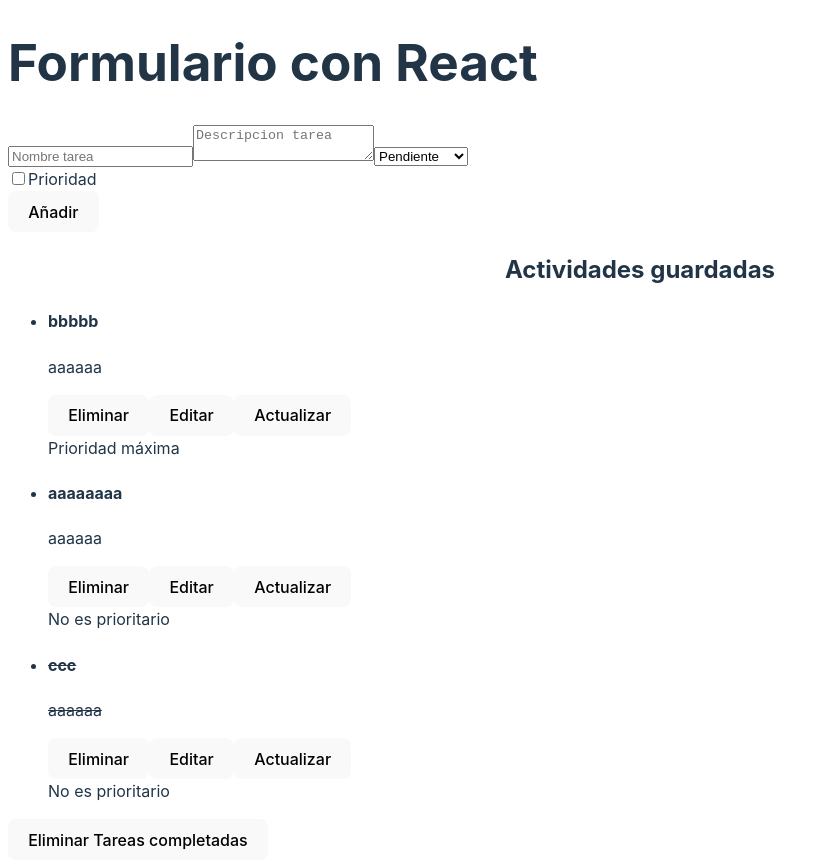
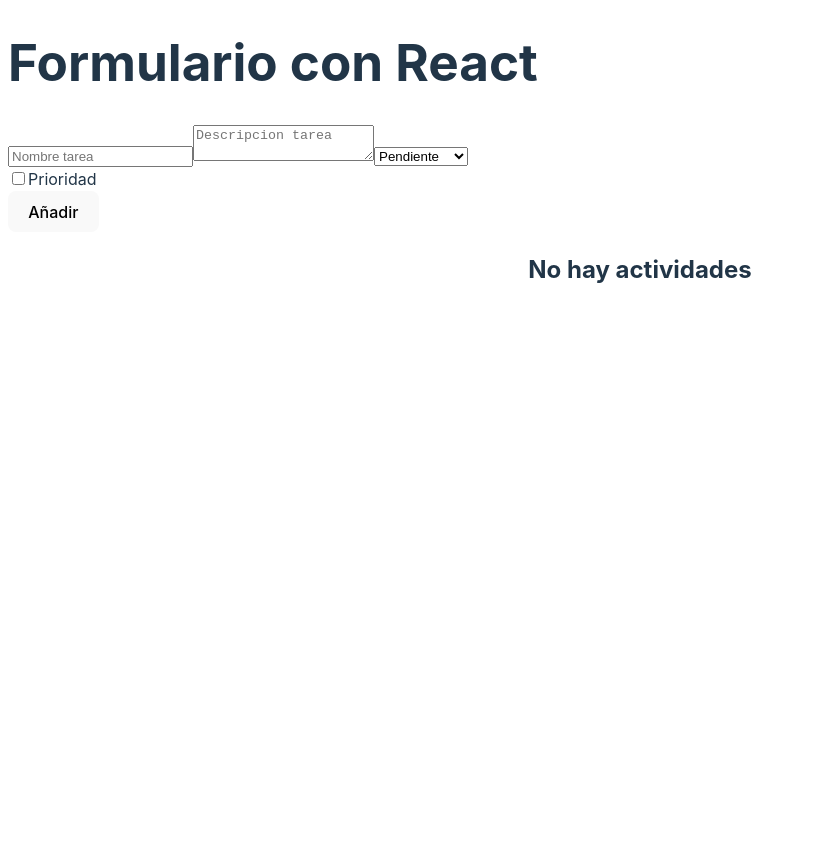
Before and after one commit to DanielSaborido/2-DAW, a React app in the folder DWECliente/practica react/vite-project/: page / in a window 1280 px wide. Shown: the whole page, without its empty margins (0-829 px from the left). After the commit the page ends 842 px from the top, so only its background shows below. Built offline with nearby package versions, Linux system fonts and the light colour scheme; the HTML template or start-up script is replaced by a standard one.

Commit message:
local storage

```diff
--- a/DWECliente/practica react/vite-project/src/App.jsx
+++ b/DWECliente/practica react/vite-project/src/App.jsx
@@ -25,34 +25,18 @@
 
 import Actividades from './actividades.jsx'
 import FormControlado from './formulario controlado.jsx'
-import { useState } from "react"
+import { useEffect, useState } from "react"
 
-/* const actividades = JSON.parse(localStorage.getItem("Actividades")) || [] */
-const ejemplos = [{
-  id:1,
-  nombre: "aaaaaaaa",
-  descripcion: "aaaaaa",
-  estado: "Pendiente",
-  prioridad: false
-},{
-  id:2,
-  nombre: "ccc",
-  descripcion: "aaaaaa",
-  estado: "Completado",
-  prioridad: false
-},{
-  id:3,
-  nombre: "bbbbb",
-  descripcion: "aaaaaa",
-  estado: "Procesando",
-  prioridad: true
-}]
-
+const actividades = JSON.parse(localStorage.getItem("Actividades")) || []
 function App() {
   /*let userLogged = true
   const array = [1,2,3,4,5,6,7,8,9]*/
-  const [listaActividades, setListaActividades] = useState(ejemplos)
+  const [listaActividades, setListaActividades] = useState(actividades)
   const [tareaEditando, setTareaEditando] = useState(null)
+
+  useEffect(() => {
+    localStorage.setItem("Actividades", JSON.stringify(listaActividades))
+  })
 
   const addTarea = todo =>{
     setListaActividades([...listaActividades, todo]);
--- a/DWECliente/practica react/vite-project/src/formulario controlado.jsx
+++ b/DWECliente/practica react/vite-project/src/formulario controlado.jsx
@@ -1,4 +1,4 @@
-import { useState,useEffect } from "react"
+import { useState, useEffect } from "react"
 
 const FormControlado = ({tareas, tareaEditando, actualizarTareaEditada}) => {
     const [todo, setTodo] = useState({
```
